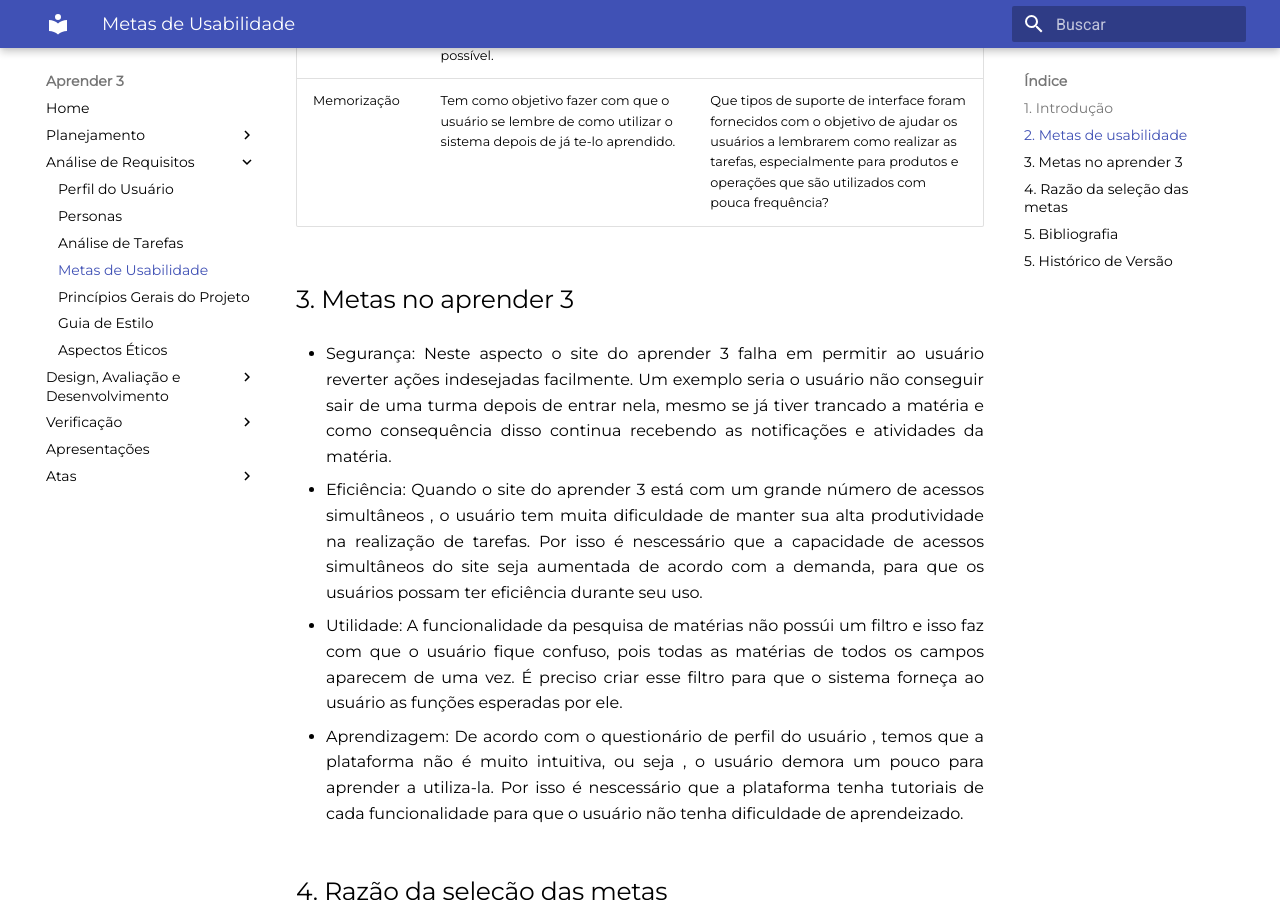
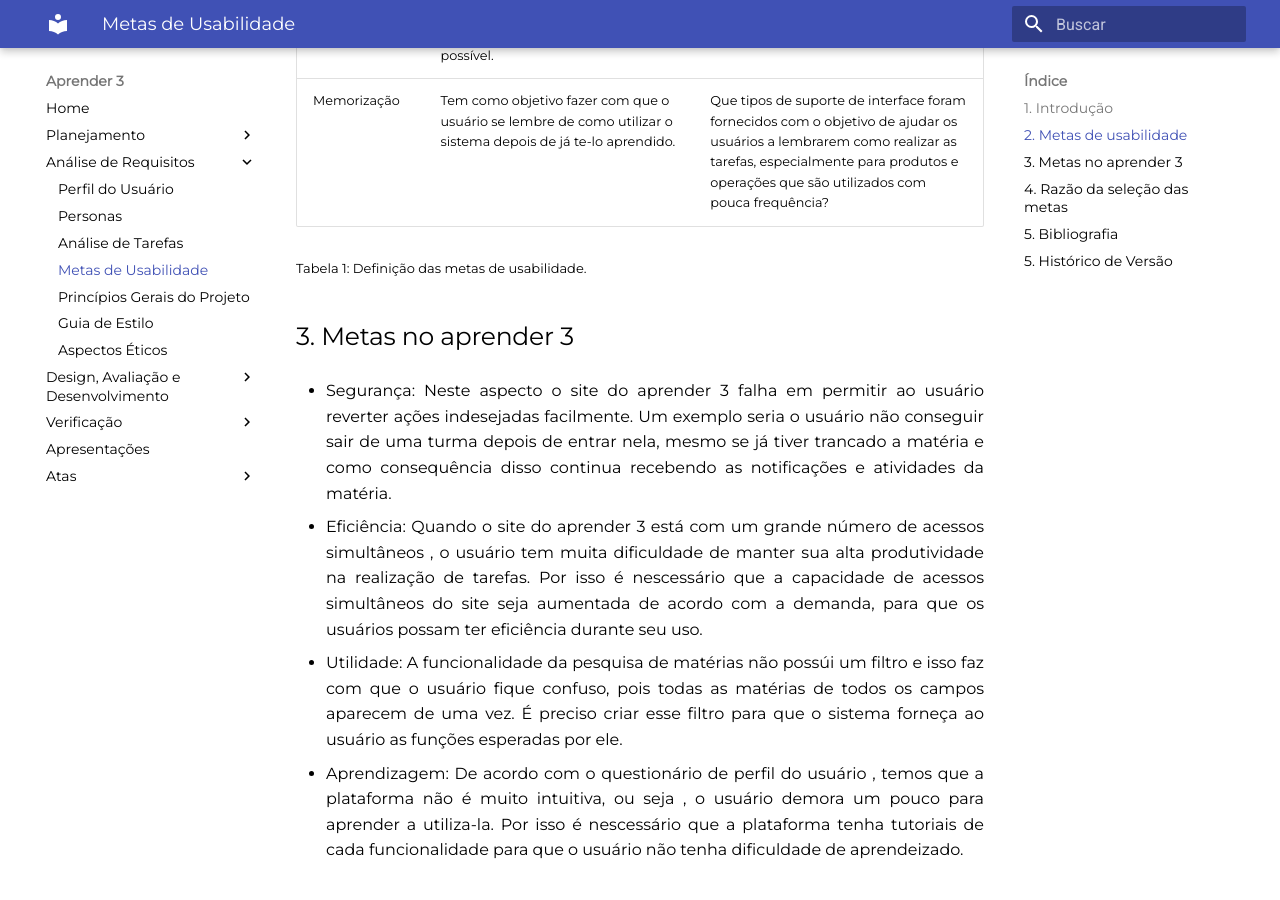
Before and after one commit to mdsreq-fga-unb/2022.2-Aprender3, an MkDocs documentation site: the page built from docs/analise_de_requisitos/metas_de_usabilidade.md, in a window 1280 px wide and 900 px high, scrolled down 1023 px. Built offline with MkDocs 1.6.1 and Material for MkDocs 9.7.7, drawn with Linux system fonts in a browser that asks for light colours.

Commit message:
Inserir legenda na tabela de metas de usabilidade

```diff
--- a/docs/analise_de_requisitos/metas_de_usabilidade.md
+++ b/docs/analise_de_requisitos/metas_de_usabilidade.md
@@ -13,6 +13,10 @@ A utilização das metas de usabilidade durante o projeto ajuda a solucionar pre
 | Utilidade |O sistema deve fornecer ao usuário um conjunto apropriado de funções que são esperadas por ele. Significa oferecer o tipo certo de funcionalidade. | O produto permite que os usuários realizem todas as tarefas necessárias? Todas as funcionalidades do contexto estão incluídas? |
 | Aprendizagem | É a capacidade de aprendizagem do usuário ao utilizar o sistema. O objetivo é fazer o usuário aprender a utilizar o sistema o mais rápido possível. | o sistema permite o aprendizado de uso facilmente? |
 | Memorização | Tem como objetivo fazer com que o usuário se lembre de como utilizar o sistema depois de já te-lo aprendido. | Que tipos de suporte de interface foram fornecidos com o objetivo de ajudar os usuários a lembrarem como realizar as tarefas, especialmente para produtos e operações que são utilizados com pouca frequência? |
+
+<center>
+<p style="font-size:13px" align='center' fonte>Tabela 1: Definição das metas de usabilidade.</figcaption></p>
+</center>
 
 
 ## 3. Metas no aprender 3
```
